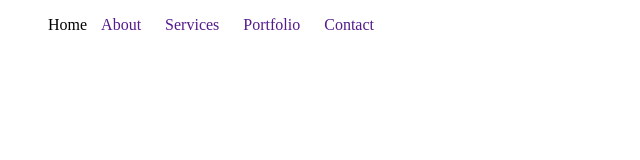
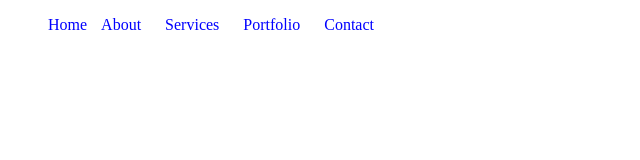
Before and after one commit to RickPratihar/FullStack-WebDevelopment, a plain HTML site: page More on CSS Selector/2-Adding-style-HtmlFile2/index.html in a window 1280 px wide. Shown: the whole page, without its empty margins (0-640 px from the left). Drawn offline with Linux system fonts and the light colour scheme.

Commit message:
add output image

```diff
--- a/More on CSS Selector/2-Adding-style-HtmlFile2/index.html
+++ b/More on CSS Selector/2-Adding-style-HtmlFile2/index.html
@@ -10,6 +10,7 @@
         }
         ul li a{
             text-decoration: none;
+            color: blue;
         }
 
         ul>li{
@@ -25,7 +26,7 @@
     <header>
         <nav>
             <ul>
-                <li><a href=""></a>Home</li>
+                <li><a href="">Home</a></li>
                 <li><a href="">About</a></li>
                 <li><a href="">Services</a></li>
                 <li><a href="">Portfolio</a></li>
```
Also changed, not shown: Media Query/1-Responsive_Header/normal output.jpg (added), Media Query/1-Responsive_Header/responsive output.jpg (added), Media Query/2-Responsive-img-galary/Output/first output.jpg (added), Media Query/2-Responsive-img-galary/Output/second output.jpg (added), Media Query/2-Responsive-img-galary/Output/third output.jpg (added), Media Query/3-Responsive-NavBar/Output/First Output.jpg (added), Media Query/3-Responsive-NavBar/Output/Second Output.jpg (added), Media Query/4-Responsive-GridBox/OutPut/OutPut 1.jpg (added), Media Query/4-Responsive-GridBox/OutPut/OutPut 2.jpg (added), Media Query/5-ResponsiveSideBar-flex/Output/First Output.jpg (added), Media Query/5-ResponsiveSideBar-flex/Output/second output.jpg (added), More on CSS Selector/1-Adding-style-HtmlFile/Output.jpg (added), More on CSS Selector/2-Adding-style-HtmlFile2/output.jpg (added), More on CSS Selector/3-addContent-BeforeAndAfter-UsingI-PseudoElement/Output.jpg (added), 2 more files.
